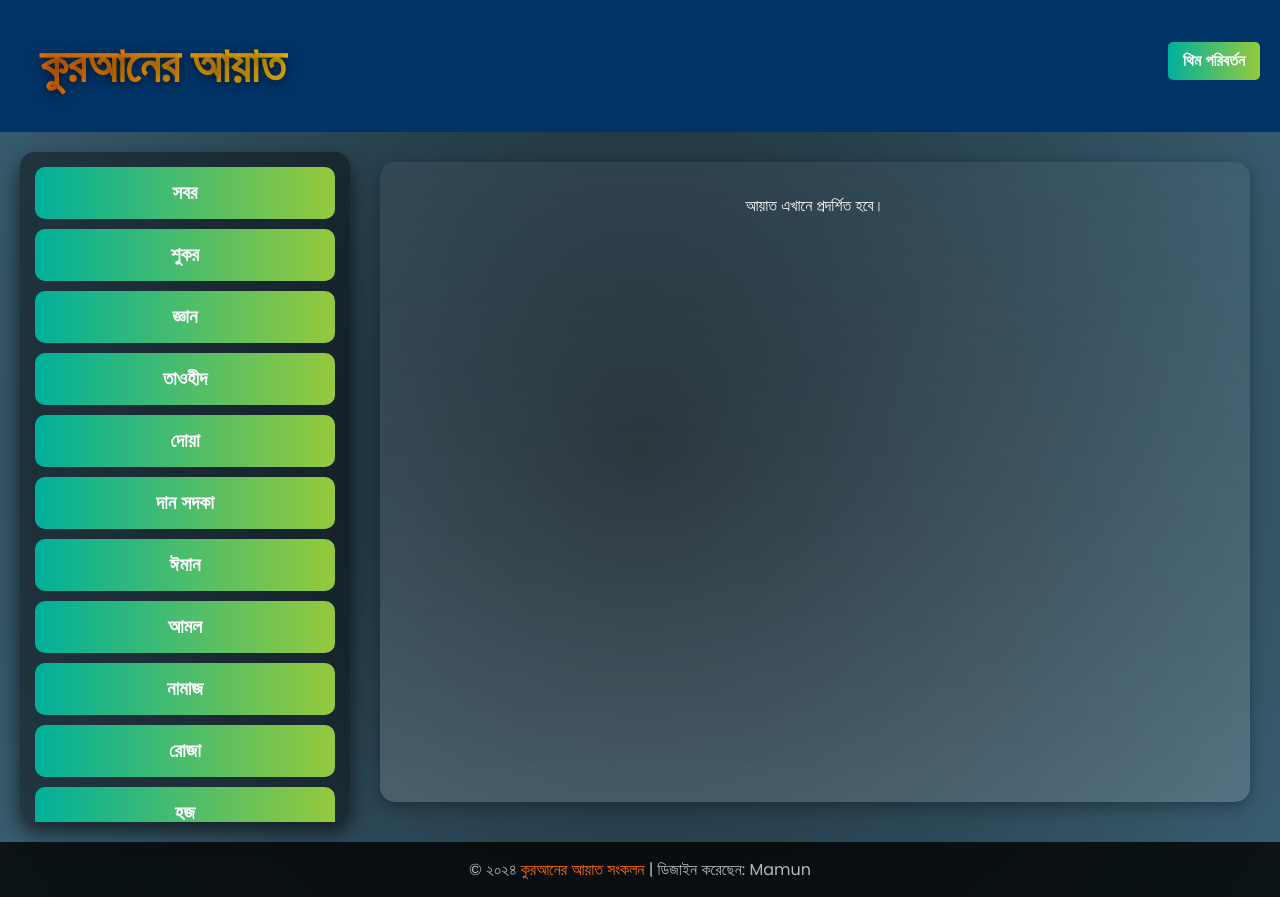
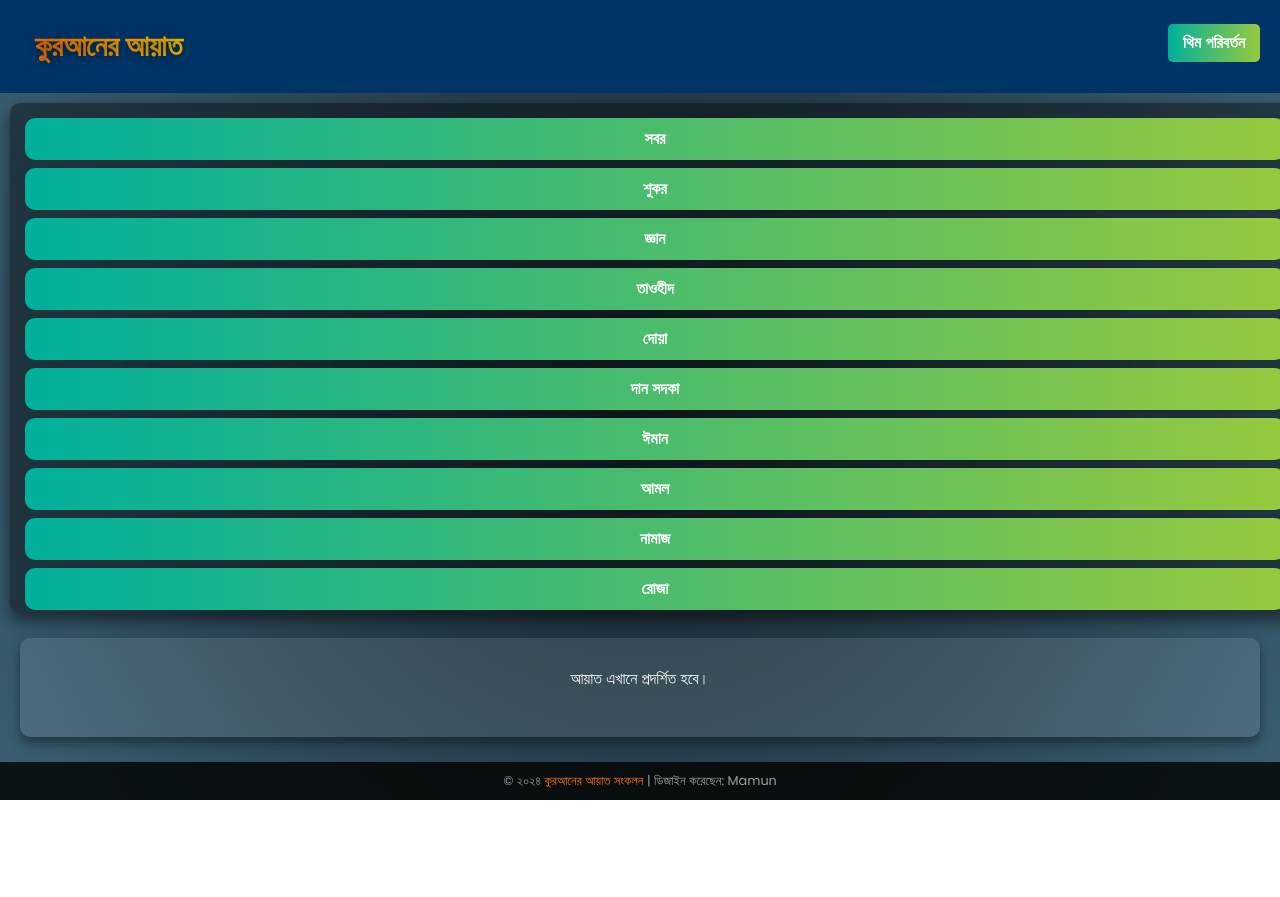
Before and after one commit to almamun1572/SubjectWise-Quran-Ayah.github.io, a plain HTML site: page index.html in a window 1280 px wide. After the commit the page ends 800 px from the top, so only its background shows below. Drawn offline with Linux system fonts and the light colour scheme.

Commit message:
SubjectWise Quran Ayah

```diff
--- a/style4copyA1.css
+++ b/style4copyA1.css
@@ -218,3 +218,192 @@
     .footer span {
       color: #ff6f00;
     }
+
+
+/* Responsive Design */
+@media (min-width: 553px) {
+ /* General Styling for Mobile */
+body {
+  font-family: 'Poppins', sans-serif;
+  background: radial-gradient(circle, #16222a, #3a6073);
+  color: #eaeaea;
+  margin: 0;
+  padding: 0;
+  display: flex;
+  flex-direction: column;
+  min-height: 100vh;
+  animation: fadeIn 1s ease-in-out;
+  touch-action: manipulation; /* Smooth touch experience */
+}
+
+/* Fade-in Animation */
+@keyframes fadeIn {
+  from {
+    opacity: 0;
+  }
+  to {
+    opacity: 1;
+  }
+}
+
+/* Header Styling */
+h1 {
+  font-size: 1.8rem; /* Optimized for smaller screens */
+  text-align: center;
+  padding: 15px;
+  background: linear-gradient(90deg, #ff6f00, #ffcc00);
+  -webkit-background-clip: text;
+  -webkit-text-fill-color: transparent;
+  text-shadow: 0px 2px 8px rgba(0, 0, 0, 0.4);
+  margin: 0;
+}
+
+/* Container Styling for Mobile */
+.container {
+  display: flex;
+  flex-direction: column; /* Stacked layout for mobile */
+  padding: 10px;
+  gap: 15px;
+}
+
+/* Button Container Styling */
+.button-container {
+  width: 100%;
+  max-height: 60vh; /* Optimized height for scrolling */
+  overflow-y: auto;
+  background: rgba(0, 0, 0, 0.4);
+  padding: 15px;
+  border-radius: 10px;
+  box-shadow: 0 8px 16px rgba(0, 0, 0, 0.5);
+  backdrop-filter: blur(6px); /* Subtle background blur */
+  touch-action: manipulation;
+}
+
+/* Custom Scrollbar for Mobile */
+.button-container::-webkit-scrollbar {
+  width: 6px; /* Smaller scrollbar for mobile */
+}
+
+.button-container::-webkit-scrollbar-thumb {
+  background: linear-gradient(to bottom, #ff6f00, #ffcc00);
+  border-radius: 10px;
+}
+
+.button-container::-webkit-scrollbar-track {
+  background: rgba(255, 255, 255, 0.1);
+  border-radius: 10px;
+}
+
+/* Button Styling */
+button {
+  display: block;
+  width: 100%;
+  background: linear-gradient(to right, #00b09b, #96c93d);
+  color: #fff;
+  border: none;
+  border-radius: 10px;
+  padding: 12px;
+  margin-bottom: 8px;
+  font-size: 1rem;
+  font-weight: bold;
+  cursor: pointer;
+  transition: all 0.3s ease;
+}
+
+button:active {
+  transform: scale(0.97); /* Smooth tap feedback */
+  box-shadow: 0px 4px 10px rgba(0, 0, 0, 0.3);
+}
+
+button:hover {
+  background: linear-gradient(to right, #4caf50, #8bc34a);
+}
+
+/* Verse Container Styling */
+.verse-container {
+  padding: 12px;
+  background: rgba(255, 255, 255, 0.1);
+  border-radius: 10px;
+  margin-bottom: 15px;
+  box-shadow: 0 6px 12px rgba(0, 0, 0, 0.4);
+  overflow-y: auto;
+  color: #fefefe;
+}
+
+/* Custom Scrollbar for Verse Container */
+.verse-container::-webkit-scrollbar {
+  width: 6px;
+}
+
+.verse-container::-webkit-scrollbar-thumb {
+  background: linear-gradient(to bottom, #00b09b, #96c93d);
+  border-radius: 10px;
+}
+
+/* Arabic Text Styling */
+.verse-arabic {
+  font-family: 'Amiri', serif;
+  font-size: 1.8rem; /* Adjusted for mobile */
+  direction: rtl;
+  margin: 15px 0;
+  color: #ffeb3b;
+  text-shadow: 0px 2px 6px rgba(0, 0, 0, 0.5);
+}
+
+/* Translation Styling */
+.verse-translation {
+  font-size: 1.2rem;
+  color: #b0e57c;
+  margin-top: 10px;
+}
+
+/* Info Block Styling */
+.info-block {
+  background: rgba(0, 0, 0, 0.3);
+  padding: 8px 15px;
+  font-size: 0.9rem;
+  color: #ffcc00;
+  border-radius: 8px;
+  text-align: center;
+  box-shadow: 0 4px 10px rgba(0, 0, 0, 0.3);
+}
+
+/* Footer Styling */
+.footer {
+  text-align: center;
+  padding: 10px;
+  background: rgba(0, 0, 0, 0.8);
+  font-size: 0.8rem; /* Smaller for mobile */
+  color: rgba(255, 255, 255, 0.6);
+  margin-top: auto;
+}
+
+/* Responsive Design for Mobile */
+@media (max-width: 480px) {
+  h1 {
+    font-size: 1.5rem;
+    padding: 10px;
+  }
+
+  button {
+    font-size: 0.9rem;
+    padding: 10px;
+  }
+
+  .verse-container {
+    padding: 10px;
+    font-size: 0.9rem;
+  }
+
+  .info-block {
+    font-size: 0.8rem;
+    padding: 8px;
+  }
+
+  .footer {
+    font-size: 0.7rem;
+    padding: 8px;
+  }
+}
+
+}
```
